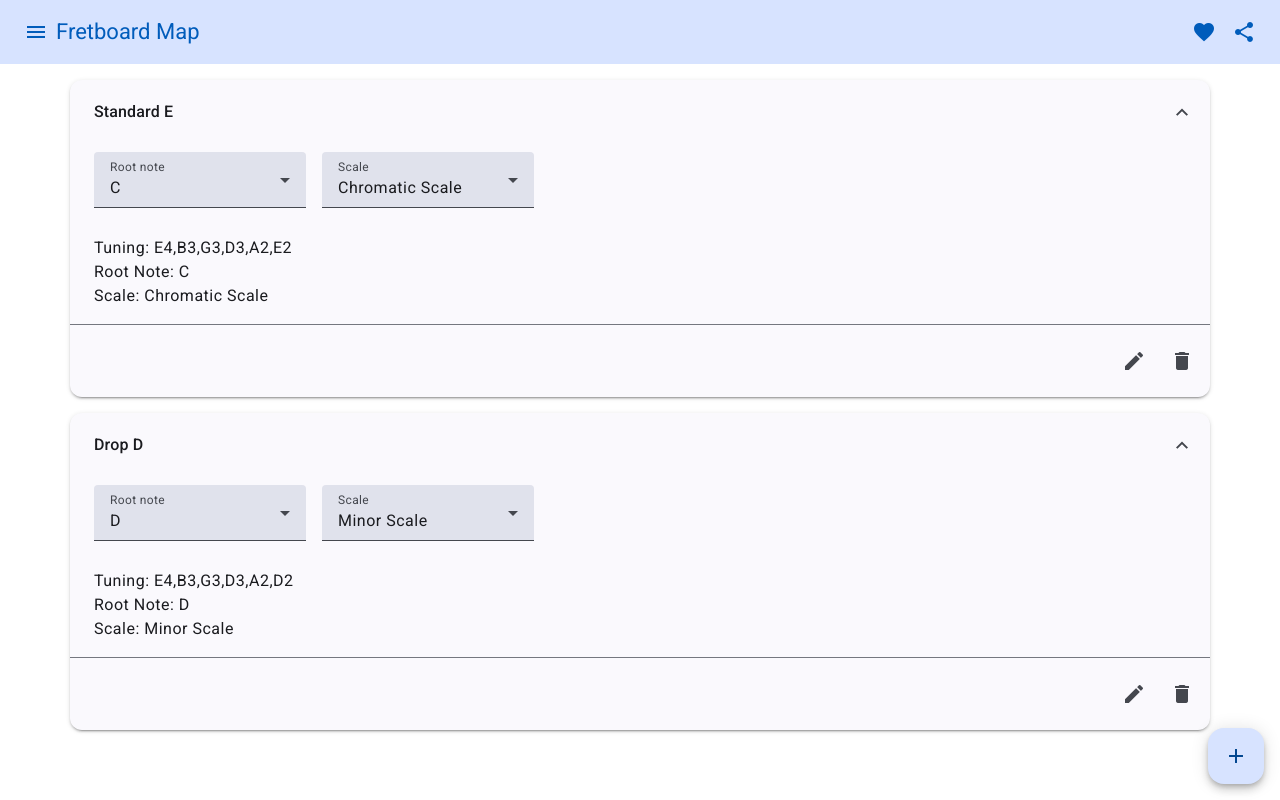
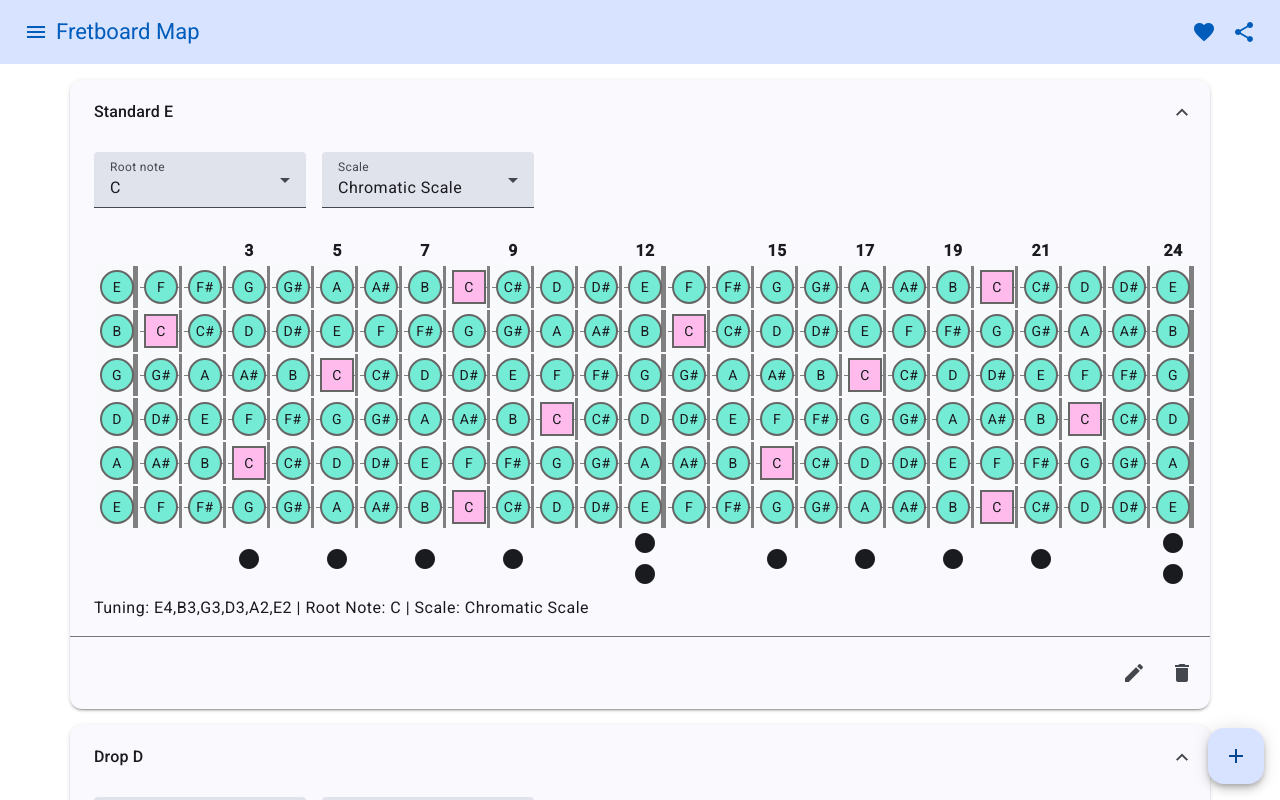
Before and after one commit to yuriity/fretboard-map, an Angular app: page / in a window 1280 px wide. Shown: the top 800 px of the page. Built offline with nearby package versions, Linux system fonts and the light colour scheme.

Commit message:
Add FretboardComponent to FretboardCard; update fretboard display and improve data handling

```diff
--- a/src/app/components/fretboard-card/fretboard-card.component.html
+++ b/src/app/components/fretboard-card/fretboard-card.component.html
@@ -1,6 +1,6 @@
 <fbm-fretbord-toolbar [fretboard]="fretboard()!"></fbm-fretbord-toolbar>
+<fbm-fretboard [fretboardSettings]="fretboard()!"></fbm-fretboard>
 <div>
-  Tuning: {{ fretboard()?.tuning() }} <br>
-  Root Note: {{ fretboard()?.rootNote() }} <br>
-  Scale: {{ fretboard()?.scale() }} <br>
+  Tuning: {{ fretboard()?.tuning() }} | Root Note:
+  {{ fretboard()?.rootNote() }} | Scale: {{ fretboard()?.scale() }}
 </div>
--- a/src/app/components/fretboard-card/fretboard-card.component.ts
+++ b/src/app/components/fretboard-card/fretboard-card.component.ts
@@ -2,10 +2,11 @@ import { Component, input } from '@angular/core';
 
 import { FretboardSettings } from '../../models/fretboard-settings';
 import { FretbordToolbarComponent } from './fretbord-toolbar/fretbord-toolbar.component';
+import { FretboardComponent } from './fretboard/fretboard.component';
 
 @Component({
   selector: 'fbm-fretboard-card',
-  imports: [FretbordToolbarComponent],
+  imports: [FretbordToolbarComponent, FretboardComponent],
   templateUrl: './fretboard-card.component.html',
   styles: ``,
 })
--- a/src/app/components/fretboard-card/fretboard/fretboard.component.html
+++ b/src/app/components/fretboard-card/fretboard/fretboard.component.html
@@ -1,7 +1,7 @@
 @if (this.fretboard == null) {
   Fretboard is null!
 }
-@else if (this.viewOption === allViewOptions.TwentyFourFrets) {
+@else if (this.fretboardSettings().viewOption() === allViewOptions.TwentyFourFrets) {
   <table>
     <tr>
       <th></th>
@@ -30,7 +30,7 @@
       <th></th>
       <th>24</th>
     </tr>
-    @for (string of fretboard.strings; track string) {
+    @for (string of fretboard().strings; track string.id) {
       <tr>
         @for (fret of string.frets; track fret.note.id) {
           <td>
@@ -73,7 +73,7 @@
       </th>
     </tr>
   </table>
-} @else if (this.viewOption === allViewOptions.TwelveFrets) {
+} @else if (this.fretboardSettings().viewOption() === allViewOptions.TwelveFrets) {
   <table>
     <tr>
       <th></th>
@@ -90,7 +90,7 @@
       <th></th>
       <th>12</th>
     </tr>
-    @for (string of fretboard.strings; track string) {
+    @for (string of fretboard().strings; track string) {
       <tr>
         @for (fret of string.frets; track fret.note.id; let idx = $index) {
           @if (idx < 13) {
--- a/src/app/components/fretboard-card/fretboard/fretboard.component.ts
+++ b/src/app/components/fretboard-card/fretboard/fretboard.component.ts
@@ -1,10 +1,14 @@
 import { CommonModule } from '@angular/common';
-import { Component, Input } from '@angular/core';
+import { Component, computed, input } from '@angular/core';
 import { MatIconModule } from '@angular/material/icon';
 
 import { GuitarFretComponent } from './guitar-fret/guitar-fret.component';
 import { ViewOptions } from '../../../models/view-options';
+import { FretboardSettings } from '../../../models/fretboard-settings';
 import { Fretboard } from '../../../models/fretboard';
+import { ScaleFormulas } from '../../../models/scale-formulas';
+import { Note } from '../../../models/notes';
+import { Scale } from '../../../models/scale';
 
 @Component({
   selector: 'fbm-fretboard',
@@ -15,8 +19,20 @@ import { Fretboard } from '../../../models/fretboard';
 })
 export class FretboardComponent {
   readonly allViewOptions = ViewOptions;
-  @Input() viewOption: string = Object.values(ViewOptions)[0];
-  @Input() fretboard: Fretboard | null = null;
+  fretboardSettings = input.required<FretboardSettings>();
+  fretboard = computed(
+    () =>
+      new Fretboard(
+        this.fretboardSettings()
+          .tuning()
+          .split(',')
+          .map((note) => Note.fromString(note)),
+        new Scale(
+          this.fretboardSettings().rootNote(),
+          ScaleFormulas[this.fretboardSettings().scale()]
+        )
+      )
+  );
 
   constructor() {}
 }
--- a/src/app/models/fretboard.ts
+++ b/src/app/models/fretboard.ts
@@ -44,7 +44,7 @@ export class Fretboard {
         frets.push(newFret);
       }
 
-      this.strings.push({ frets: frets });
+      this.strings.push({ id: this.strings.length, frets: frets });
     }
   }
 
--- a/src/app/models/guitar-string.ts
+++ b/src/app/models/guitar-string.ts
@@ -1,5 +1,6 @@
 import { GuitarFret } from './guitar-fret';
 
 export interface GuitarString {
+  id: number;
   frets: GuitarFret[];
 }
```
